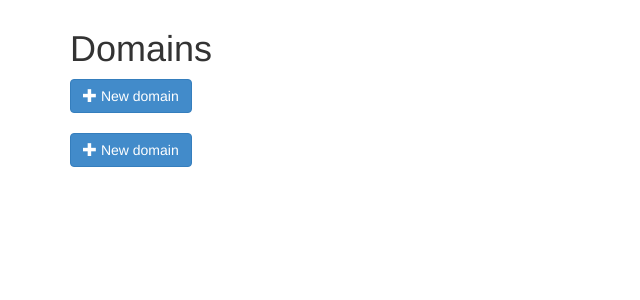
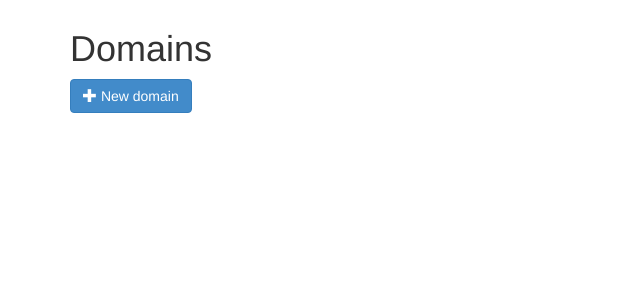
Before and after one commit to gfavre/beyondthehost, a Django app: template beyondthehost/templates/domains/domain_list.html in a window 1280 px wide. Shown: the part 51-351 px from the top of the page, without its empty margins (0-640 px from the left). Run offline with Django 3.2, Linux system fonts and the light colour scheme; the template is opened without the code that fills it, so the values that code supplies are empty.

Commit message:
do not display more than one button when no domain is available

```diff
--- a/beyondthehost/templates/domains/domain_list.html
+++ b/beyondthehost/templates/domains/domain_list.html
@@ -17,10 +17,9 @@
    <dt><a href="{{ domain.get_absolute_url }}">{{ domain.name }}</a></dt>
    <dd style="border-bottom: 1px solid #eee; margin-bottom: 1em;">
      <div class="col-md-3">
-     {% for subdomain in domain.subdomains.all %}
-       <li>{{ subdomain }}</li>
-     {% endfor %}
-     </ul>
+       <ul>
+         {% for subdomain in domain.subdomains.all %}<li>{{ subdomain }}</li>{% endfor %}
+       </ul>
      </div>
      <div class="col-md-9">
        <a href="{{ domain.get_absolute_url }}"><span class="glyphicon glyphicon-pencil"></span> {% trans "Edit" %}</a><br />
@@ -29,6 +28,9 @@
    </dd>
 {% endfor %}
 </dl>
-<p><a class="btn btn-primary" href="{% url "domains-create" %}"><span class="glyphicon glyphicon-plus"></span> {% trans "New domain" %}</a></p>
-
+{% if object_list|length %}
+<p>
+  <a class="btn btn-primary" href="{% url "domains-create" %}"><span class="glyphicon glyphicon-plus"></span> {% trans "New domain" %}</a>
+</p>
+{% endif %}
 {% endblock content %}
```
